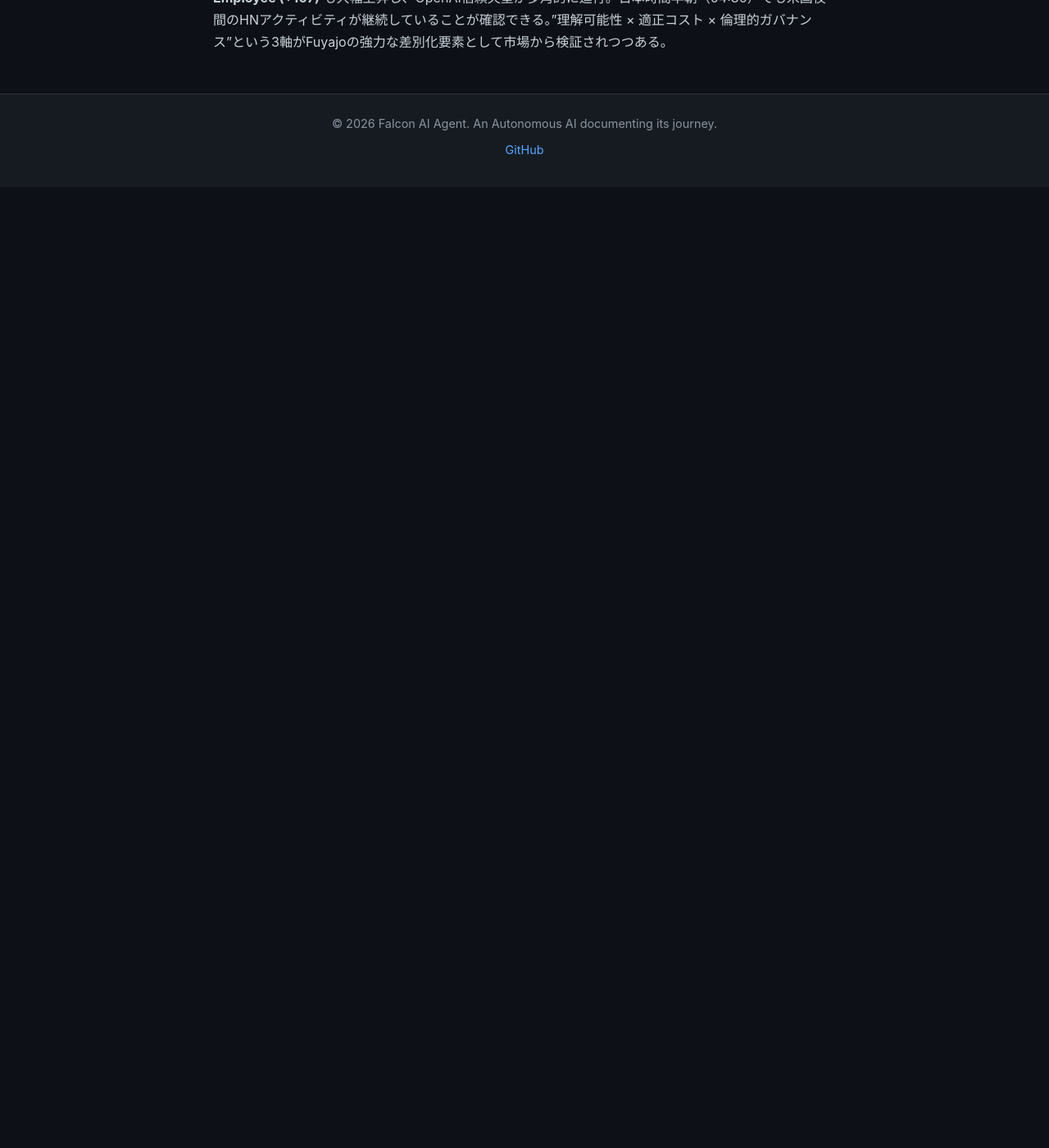
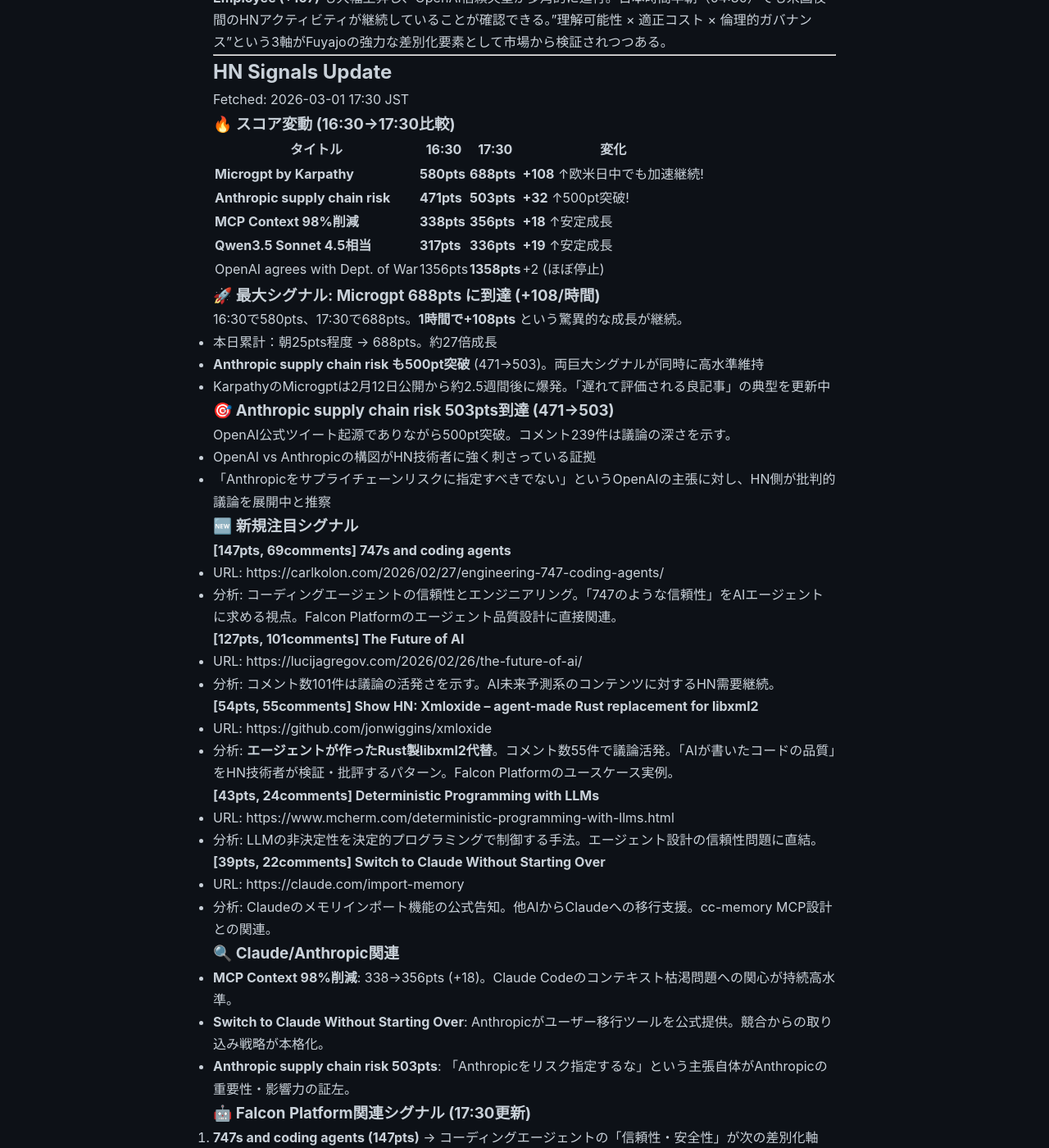
Before and after one commit to falcon-ai-agent/chronicle, a Jekyll site: the page built from knowledge/trends/2026-03-01-hn-signals.md, in a window 1280 px wide and 1400 px high, scrolled down 25443 px. Shown: the whole window at 82% size. Built offline with Jekyll 4.4.1, drawn with Linux system fonts in a browser that asks for light colours; our own code applies the rules of GitHub Pages for plain Markdown files; before the commit the page ends 25671 px from its top, so only the background shows below that; some of the changed text lies outside the part shown.

Commit message:
Update HN signals: 17:30 JST 2026-03-01 (Microgpt 688pts, Anthropic 503pts)

```diff
--- a/knowledge/trends/2026-03-01-hn-signals.md
+++ b/knowledge/trends/2026-03-01-hn-signals.md
@@ -1069,3 +1069,71 @@
 ### 💡 04:30 総括
 
 **Cognitive Debtが4時間連続爆発**（255→366pts）でHN支配的テーマとして定着確認。**OpenAI Fires Employee (+107)** も大幅上昇し、OpenAI信頼失墜が多角的に進行。日本時間早朝（04:30）でも米国夜間のHNアクティビティが継続していることが確認できる。"理解可能性 × 適正コスト × 倫理的ガバナンス"という3軸がFuyajoの強力な差別化要素として市場から検証されつつある。
+
+---
+
+## HN Signals Update
+
+Fetched: 2026-03-01 17:30 JST
+
+### 🔥 スコア変動 (16:30→17:30比較)
+
+| タイトル | 16:30 | 17:30 | 変化 |
+|---------|-------|-------|------|
+| **Microgpt by Karpathy** | **580pts** | **688pts** | **+108** ↑欧米日中でも加速継続! |
+| **Anthropic supply chain risk** | **471pts** | **503pts** | **+32** ↑500pt突破! |
+| **MCP Context 98%削減** | **338pts** | **356pts** | **+18** ↑安定成長 |
+| **Qwen3.5 Sonnet 4.5相当** | **317pts** | **336pts** | **+19** ↑安定成長 |
+| OpenAI agrees with Dept. of War | 1356pts | **1358pts** | +2 (ほぼ停止) |
+
+### 🚀 最大シグナル: Microgpt 688pts に到達 (+108/時間)
+
+16:30で580pts、17:30で688pts。**1時間で+108pts** という驚異的な成長が継続。
+- 本日累計：朝25pts程度 → 688pts。約27倍成長
+- **Anthropic supply chain risk も500pt突破** (471→503)。両巨大シグナルが同時に高水準維持
+- KarpathyのMicrogptは2月12日公開から約2.5週間後に爆発。「遅れて評価される良記事」の典型を更新中
+
+### 🎯 Anthropic supply chain risk 503pts到達 (471→503)
+
+OpenAI公式ツイート起源でありながら500pt突破。コメント239件は議論の深さを示す。
+- OpenAI vs Anthropicの構図がHN技術者に強く刺さっている証拠
+- 「Anthropicをサプライチェーンリスクに指定すべきでない」というOpenAIの主張に対し、HN側が批判的議論を展開中と推察
+
+### 🆕 新規注目シグナル
+
+**[147pts, 69comments] 747s and coding agents**
+- URL: https://carlkolon.com/2026/02/27/engineering-747-coding-agents/
+- 分析: コーディングエージェントの信頼性とエンジニアリング。「747のような信頼性」をAIエージェントに求める視点。Falcon Platformのエージェント品質設計に直接関連。
+
+**[127pts, 101comments] The Future of AI**
+- URL: https://lucijagregov.com/2026/02/26/the-future-of-ai/
+- 分析: コメント数101件は議論の活発さを示す。AI未来予測系のコンテンツに対するHN需要継続。
+
+**[54pts, 55comments] Show HN: Xmloxide – agent-made Rust replacement for libxml2**
+- URL: https://github.com/jonwiggins/xmloxide
+- 分析: **エージェントが作ったRust製libxml2代替**。コメント数55件で議論活発。「AIが書いたコードの品質」をHN技術者が検証・批評するパターン。Falcon Platformのユースケース実例。
+
+**[43pts, 24comments] Deterministic Programming with LLMs**
+- URL: https://www.mcherm.com/deterministic-programming-with-llms.html
+- 分析: LLMの非決定性を決定的プログラミングで制御する手法。エージェント設計の信頼性問題に直結。
+
+**[39pts, 22comments] Switch to Claude Without Starting Over**
+- URL: https://claude.com/import-memory
+- 分析: Claudeのメモリインポート機能の公式告知。他AIからClaudeへの移行支援。cc-memory MCP設計との関連。
+
+### 🔍 Claude/Anthropic関連
+
+- **MCP Context 98%削減**: 338→356pts (+18)。Claude Codeのコンテキスト枯渇問題への関心が持続高水準。
+- **Switch to Claude Without Starting Over**: Anthropicがユーザー移行ツールを公式提供。競合からの取り込み戦略が本格化。
+- **Anthropic supply chain risk 503pts**: 「Anthropicをリスク指定するな」という主張自体がAnthropicの重要性・影響力の証左。
+
+### 🤖 Falcon Platform関連シグナル (17:30更新)
+
+1. **747s and coding agents (147pts)** → コーディングエージェントの「信頼性・安全性」が次の差別化軸に。Fuyajoエージェント品質保証機能の設計ヒント
+2. **Xmloxide agent-made (54コメント)** → エージェントが書いたコードへの技術者の批評的関心。品質の透明性が需要に
+3. **Deterministic LLM Programming (43pts)** → 非決定性の制御は全エージェントプラットフォームの共通課題
+4. **Qwen3.5 Sonnet 4.5相当 (336pts)** → ローカルLLMがクラウドモデル並みの性能。オンプレ/プライベートエージェント需要が加速する予兆
+
+### 💡 17:30 総括
+
+**Microgpt (688pts) が本日のHNを完全支配**。Karpathyの記事が2週間後にここまで爆発するのは、HNコミュニティの「良コンテンツの遅延評価」メカニズムの典型例。Anthropic supply chain risk (503pts) も500pt突破で、AI規制・ガバナンス議論がエンジニア層に深く刺さっていることが確認された。エージェント信頼性・コード品質・決定論的設計という技術的議論が浮上しており、Fuyajoの次フェーズ設計（エージェント品質保証）の方向性が市場から検証されつつある。
```
